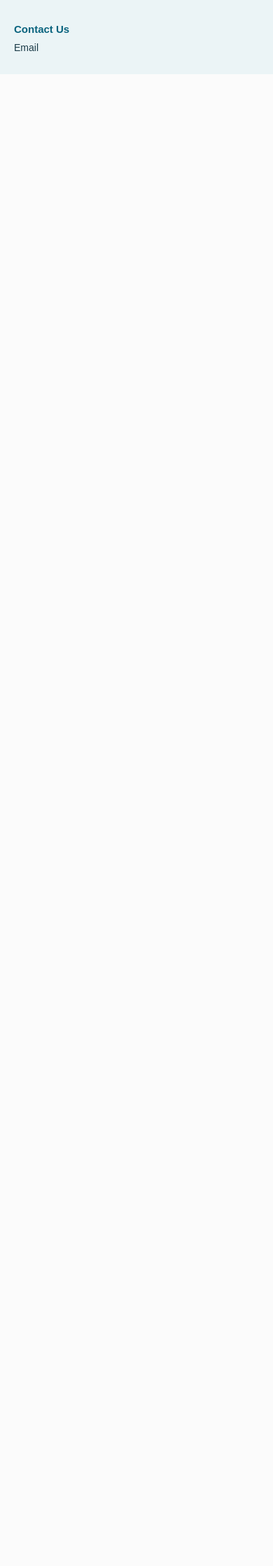
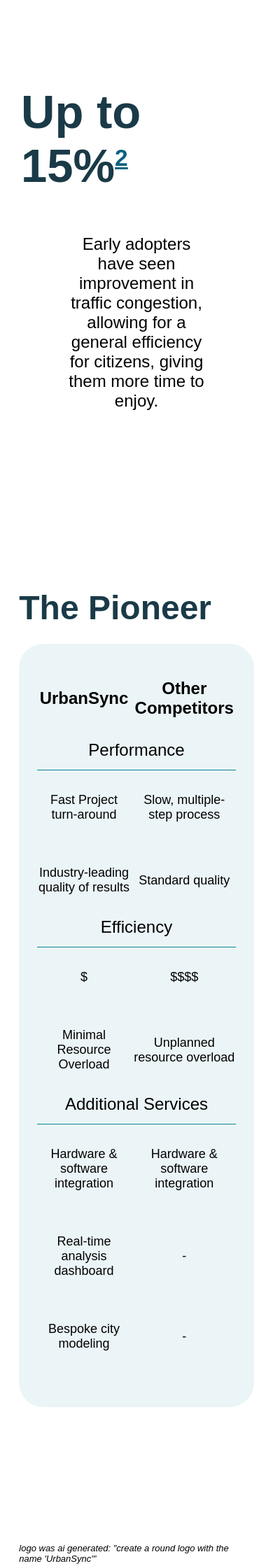
Before and after one commit to mqypr/UrbanSync, a PHP site: page / in a window 390 px wide; the page is wider, and only the part inside the window is pictured. Shown: the part 1227-3465 px from the top of that part at 70% size. Before the commit the page ends 1333 px from the top of that part, so only its background shows below. Run offline with PHP 8.4, Linux system fonts and the light colour scheme.

Commit message:
css for index.html

```diff
--- a/about.html
+++ b/about.html
@@ -1,5 +1,6 @@
 <!DOCTYPE html>
 <html lang="en">
+
 <head>
   <meta charset="UTF-8">
   <meta name="description" content="About page for UrbanSync group project">
@@ -57,7 +58,8 @@
     }
 
     .member-table th {
-      background-color: #09637E; /* hex colour */
+      background-color: #09637E;
+      /* hex colour */
       color: white;
     }
 
@@ -293,4 +295,5 @@
   </footer>
 
 </body>
+
 </html>
--- a/index.html
+++ b/index.html
@@ -6,8 +6,37 @@
   <meta name="viewport" content="width=device-width, initial-scale=1.0">
   <link rel="stylesheet" href="style.css">
   <title>Home</title>
-  <style></style>
-  <!--custom navbar for index.html-->
+  <style>
+    @media only screen and (max-width: 800px) {
+      .index-hero-h1 {
+        color: var(--bg-main);
+        font-size: 60px;
+      }
+
+      .index-hero-slogan {
+        color: var(--bg-main);
+        font-size: 24px;
+      }
+
+    }
+
+    @media only screen and (max-width: 1000px) {
+      .index-intro {
+        flex-direction: column;
+      }
+
+      .index-intro-description {
+        max-width: 500px;
+        font-size: 20px;
+        text-align: center;
+      }
+
+      .index-intro-vid-content {
+        height: 200px;
+        width: auto;
+      }
+    }
+  </style>
 </head>
 
 <body>
@@ -45,14 +74,14 @@
     </section>
     <section class="index-intro">
       <div class="index-intro-description">
-        <h2>Infrastructure for the Future.</h2>
+        <h2 class="index-intro-title">Infrastructure for the Future.</h2>
         <p>UrbanSync is the smart city Infrastructure based in Melbourne, here to bring a complete upgrade to your
           city's streets and buildings. We make infrastructure safer <span
             class="index-intro-description-highlight">and</span> faster</p>
         <!--highlight "and"-->
       </div>
       <figure class="index-intro-vid">
-        <!--<video autoplay muted loop src="/images/promo-video.mp4"></video> -->
+        <video autoplay muted loop src="/images/promo-video.mp4" class="index-intro-vid-content"></video>
         <figcaption class="index-intro-figcaption">Video by City Melbourne youtube <a href="#footnote-3"
             class="index-intro-figcaption-sup"><sup>1</sup></a></figcaption>
       </figure>
@@ -68,19 +97,13 @@
       <h2 class="index-compare-title">
         The Pioneer
       </h2>
-      <p class="index-compare-text">
-        UrbanSync <!--add copyright or all rights reserved tag --> offers a complete package that is faster, better, and
-        more cost effective than other services. When
-        you know UrbanSync, you know efficiency.
-      </p>
       <table class="index-compare-table">
         <tr class="index-compare-table-row">
-          <th></th>
           <th class="index-compare-table-title">UrbanSync</th>
           <th class="index-compare-table-title">Other Competitors</th>
         </tr>
-        <tr class="index-compare-table-category">
-          <td clas="index-compare-table-category-data" rowspan="3">Performance</td>
+        <tr class="index-compare-table-row">
+          <td class="index-compare-table-category" colspan="2">Performance</td>
         </tr>
         <tr class="index-compare-table-row">
           <td class="index-compare-table-row-data">Fast Project turn-around</td>
@@ -90,8 +113,8 @@
           <td class="index-compare-table-row-data">Industry-leading quality of results</td>
           <td class="index-compare-table-row-data">Standard quality</td>
         </tr>
-        <tr class="index-compare-table-category">
-          <td class="index-compare-table-category-data" rowspan="3">Efficiency</td>
+        <tr class="index-compare-table-row">
+          <td class="index-compare-table-category" colspan="2">Efficiency</td>
         </tr>
         <tr class="index-compare-table-row">
           <td class="index-compare-table-row-data">$</td>
@@ -101,8 +124,8 @@
           <td class="index-compare-table-row-data">Minimal Resource Overload</td>
           <td class="index-compare-table-row-data">Unplanned resource overload</td>
         </tr>
-        <tr class="index-compare-table-category">
-          <td class="index-compare-table-category-data" rowspan="4">Capability</td>
+        <tr class="index-compare-table-row">
+          <td class="index-compare-table-category" colspan="2">Additional Services</td>
         </tr>
         <tr class="index-compare-table-row">
           <td class="index-compare-table-row-data">Hardware & software integration</td>
--- a/style.css
+++ b/style.css
@@ -46,6 +46,7 @@ button {
 
 sup {
   text-decoration: underline;
+  font-size: 50%;
 }
 
 
@@ -185,12 +186,6 @@ footer {
 }
 
 /* apply.html styles */
-main {
-  max-width: 1200px;
-  margin: 3rem auto;
-  padding-left: 1.5rem;
-  padding-right: 1.5rem;
-}
 
 .apply-form-section {
   background-color: white;
@@ -352,26 +347,7 @@ main {
   font-size: 0.85rem;
 }
 
-@media (max-width: 768px) {
-  main {
-    margin: 2rem auto;
-    padding-left: 1rem;
-    padding-right: 1rem;
-  }
 
-  .apply-form-section {
-    padding: 1.5rem;
-  }
-
-  .apply-form-section h1 {
-    font-size: 1.6rem;
-  }
-
-  .dob-wrapper {
-    flex-direction: column;
-    gap: 8px;
-  }
-}
 /* jobs.html style stuff */
 /* The Aside html navigation page */
 #JobsPage {
@@ -507,3 +483,147 @@ main {
   margin-bottom: 0.5rem;
   line-height: 1.4;
 }
+
+
+/* index.html styling */
+.index-hero {
+  background-image: url(/images/city-buildings-night.jpg);
+  background-repeat: no-repeat;
+  background-attachment: fixed;
+  background-size: cover;
+  background-position: center;
+  height: 400px;
+  align-items: center;
+  display: flex;
+  justify-content: center;
+  flex-direction: column;
+  align-items: center;
+}
+
+.index-hero-h1 {
+  color: var(--bg-main);
+  background-color: rgba(0, 0, 0, 0.4);
+  font-size: 80px;
+}
+
+.index-hero-slogan {
+  color: var(--bg-main);
+  background-color: rgba(0, 0, 0, 0.4);
+  font-size: 28px;
+}
+
+.index-hero-slogan-highlight {
+  filter: blur(2px);
+
+  &:hover {
+    filter: blur(0px);
+  }
+}
+
+.index-intro {
+  border: 1px;
+  border-radius: 35px;
+  background-color: var(--bg-main);
+  margin-top: 144px;
+  margin-bottom: 144px;
+  margin-left: 7%;
+  margin-right: 7%;
+  display: flex;
+  justify-content: space-around;
+  flex-direction: row;
+  align-items: center;
+  padding: 24px
+}
+
+
+.index-intro-description {
+  max-width: 500px;
+  font-size: 24px;
+  padding: 24px;
+}
+
+.index-intro-vid {
+  padding: 24px;
+}
+
+
+.index-intro-vid-content {
+  height: 250px;
+  width: auto;
+}
+
+.index-stats {
+  margin: 30px;
+  margin-top: 100px;
+  display: flex;
+  flex-direction: column;
+  align-items: center;
+}
+
+.index-stats-number {
+  font-size: 67px;
+}
+
+.index-stats-text {
+  font-size: 24px;
+  padding: 60px;
+  max-width: 700px;
+  text-align: center;
+}
+
+.index-compare {
+  margin-top: 144px;
+  margin-bottom: 144px;
+  margin-left: 7%;
+  margin-right: 7%;
+  display: flex;
+  justify-content: space-around;
+  flex-direction: column;
+  padding-top: 50px;
+  padding-bottom: 50px;
+}
+
+.index-compare-title {
+  font-size: 48px;
+  padding-bottom: 24px;
+
+}
+
+.index-compare-table {
+  border: 1px;
+  border-radius: 35px;
+  background-color: var(--bg-main);
+  padding: 48px;
+  padding-left: 7%;
+  padding-right: 7%;
+  text-align: center;
+}
+
+
+.index-compare-table-category {
+  font-size: 24px;
+  border-bottom: #088395 1px solid;
+  padding-bottom: 14px;
+}
+
+.index-compare-table-title {
+  font-size: 24px;
+  padding-bottom: 30px;
+}
+
+.index-compare-table-row-data {
+  font-size: 18px;
+  padding-top: 30px;
+  padding-bottom: 30px;
+}
+
+.index-footnote {
+  padding-left: 7%;
+  padding-right: 7%;
+}
+
+.index-footnote-item {
+  font-style: italic;
+  color: var(--main-font);
+  font-size: small;
+}
```
Also changed, not shown: apply.html (+28 -0 lines). Lines whose indentation alone changed are shown as unchanged.
